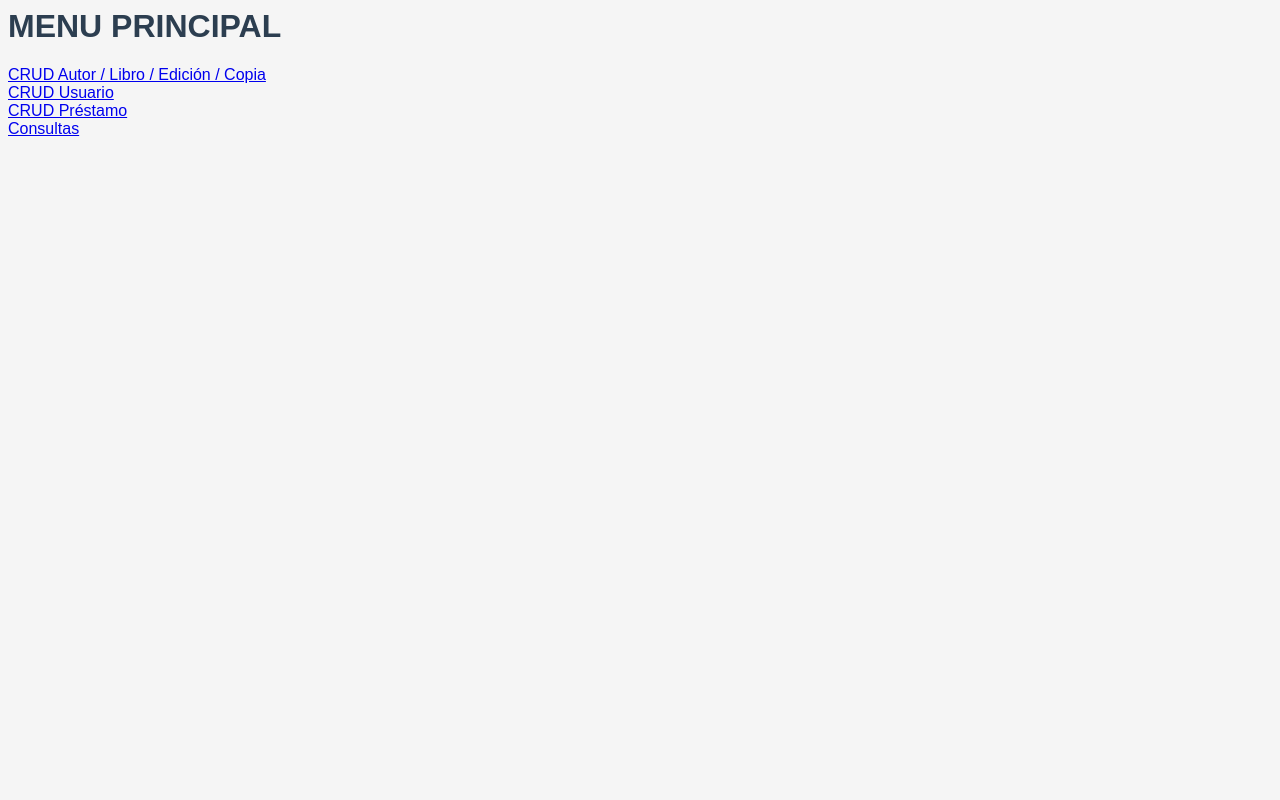
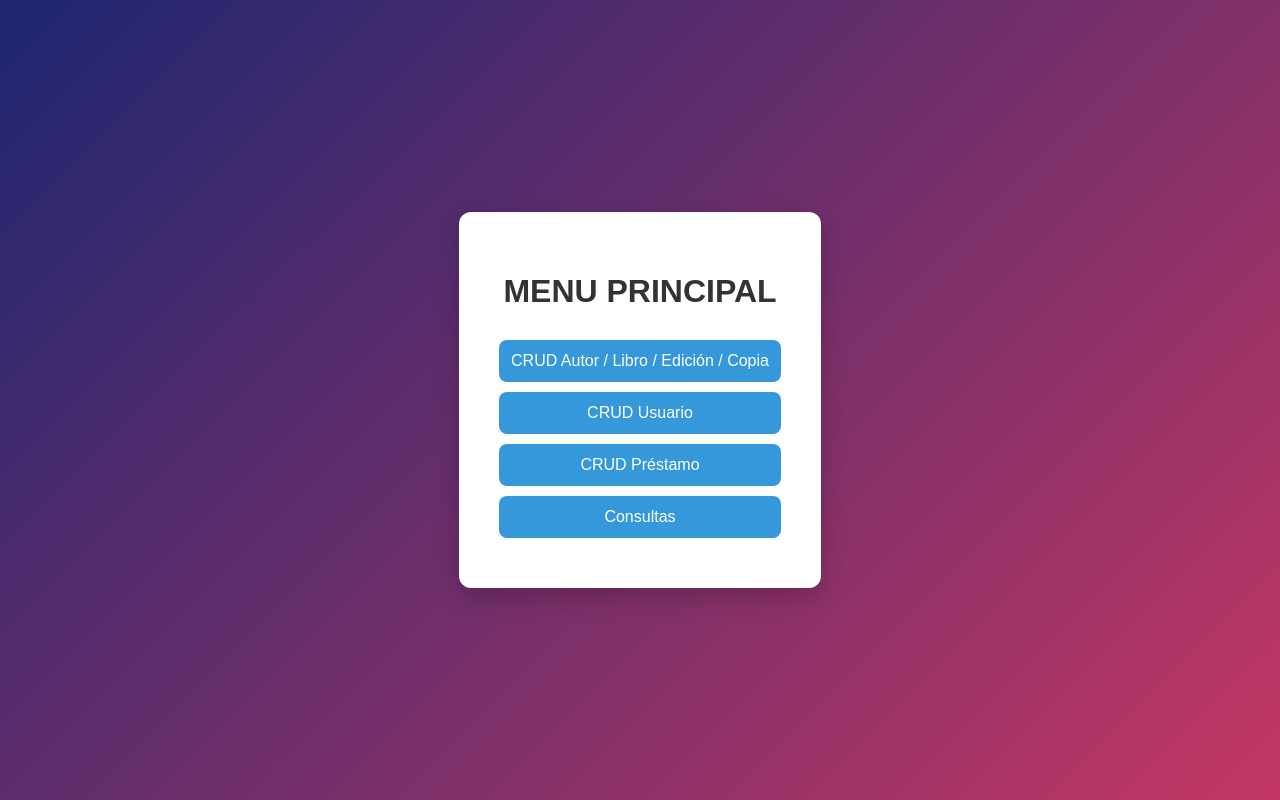
Before and after one commit to pjosed/proyecto_investigacion_II_bd, a Flask app: page / in a window 1280 px wide. Run offline with Flask 3, Linux system fonts and the light colour scheme.

Commit message:
Menu principal con CSS

```diff
--- a/static/css/styles.css
+++ b/static/css/styles.css
@@ -1,8 +1,43 @@
+/* Fondo general */
 body {
+    margin: 0;
     font-family: Arial, sans-serif;
-    background-color: #f5f5f5;
+    background: linear-gradient(135deg, #1d2671, #c33764);
+    height: 100vh;
+    display: flex;
+    justify-content: center;
+    align-items: center;
 }
 
+/* Contenedor central */
+.container {
+    background: white;
+    padding: 40px;
+    border-radius: 12px;
+    text-align: center;
+    box-shadow: 0px 10px 25px rgba(0,0,0,0.2);
+}
+
+/* Titulo */
 h1 {
-    color: #2c3e50;
+    margin-bottom: 30px;
+    color: #333;
 }
+
+/* Botones */
+.btn {
+    display: block;
+    text-decoration: none;
+    background: #3498db;
+    color: white;
+    padding: 12px;
+    margin: 10px 0;
+    border-radius: 8px;
+    transition: 0.3s;
+}
+
+/* Animación hover */
+.btn:hover {
+    background: #2980b9;
+    transform: scale(1.05);
+}
--- a/templates/index.html
+++ b/templates/index.html
@@ -1,10 +1,22 @@
-<!-- Conexion con CSS -->
- <link rel="stylesheet" href="{{ url_for('static', filename='css/styles.css') }}">
+<!DOCTYPE html>
+<html>
+<head>
+    <title>Menú Principal</title>
 
+    <!-- Conexion con CSS -->
+    <link rel="stylesheet" href="{{ url_for('static', filename='css/styles.css') }}">
+</head>
 
-<h1>MENU PRINCIPAL</h1>
+<body>
 
-<a href="/crud">CRUD Autor / Libro / Edición / Copia</a><br>
-<a href="/usuarios">CRUD Usuario</a><br>
-<a href="/prestamos">CRUD Préstamo</a><br>
-<a href="/consultas">Consultas</a><br>
+<div class="container">
+    <h1>MENU PRINCIPAL</h1>
+
+    <a class="btn" href="/crud">CRUD Autor / Libro / Edición / Copia</a>
+    <a class="btn" href="/usuarios">CRUD Usuario</a>
+    <a class="btn" href="/prestamos">CRUD Préstamo</a>
+    <a class="btn" href="/consultas">Consultas</a>
+</div>
+
+</body>
+</html>
```
